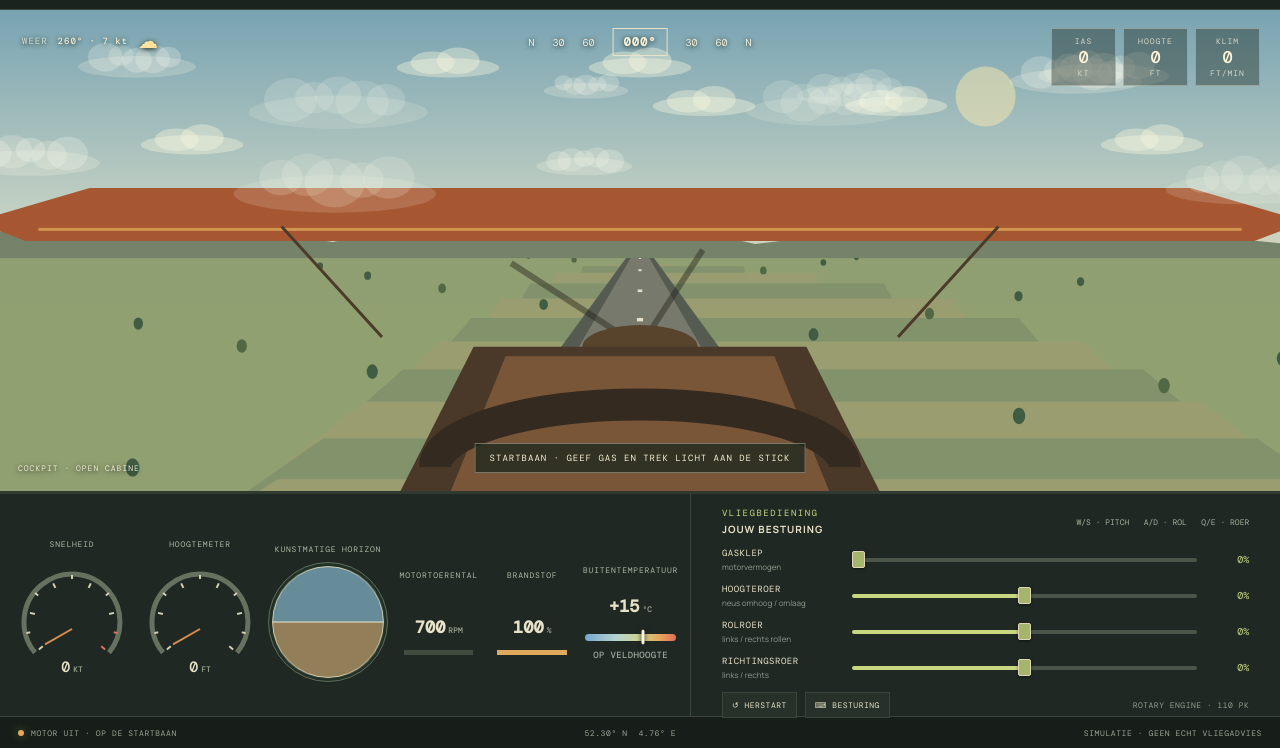
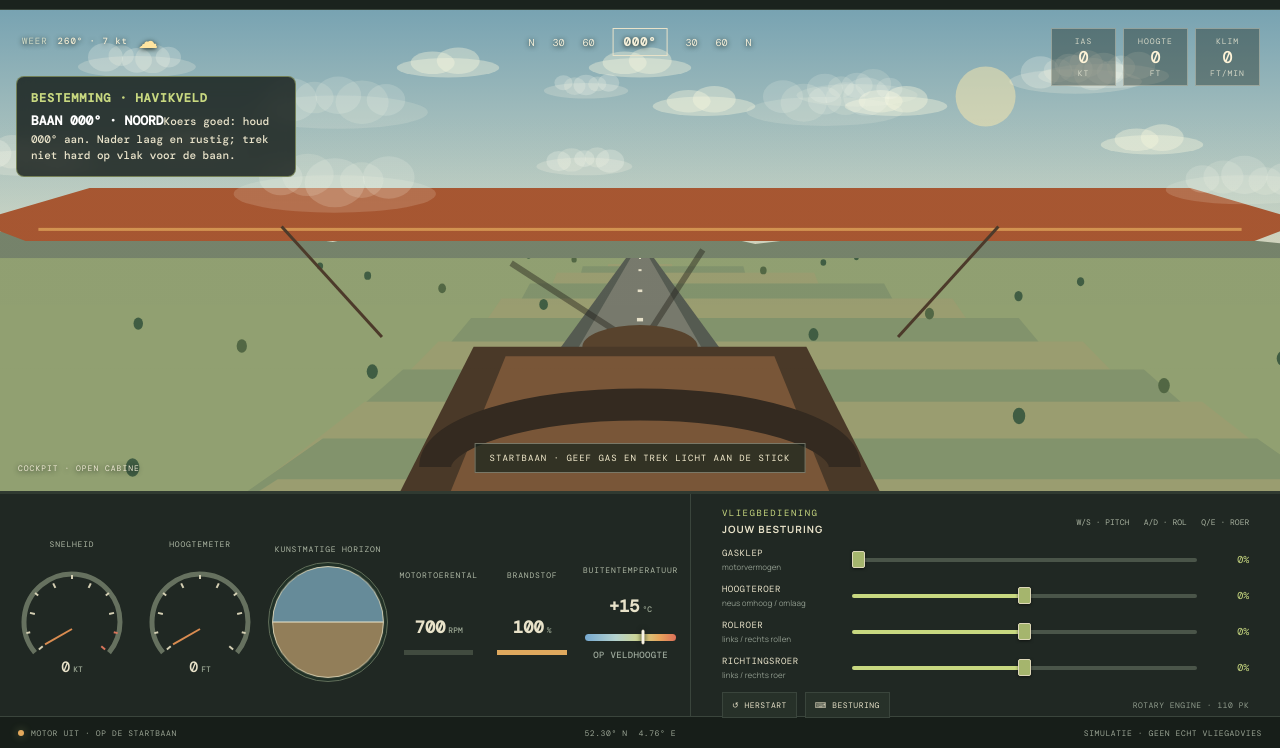
Before and after one commit to deshdeshdesh1818/hallo, a plain HTML site: page index.html in a window 1280 px wide. Shown: the part 52-800 px from the top of the page. Drawn offline with nearby package versions, Linux system fonts and the light colour scheme; animation ran at ten frames a second.

Commit message:
Add Havikveld refuelling and landing guidance

```diff
--- /dev/null
+++ b/airport.css
@@ -0,0 +1 @@
+#airportGuide{position:absolute;z-index:5;top:66px;left:16px;width:min(280px,calc(100% - 32px));padding:12px 14px;border:1px solid rgba(200,216,128,.45);border-radius:8px;background:rgba(20,27,24,.82);color:var(--paper);font:500 11px/1.5 'DM Mono',monospace;backdrop-filter:blur(8px);pointer-events:none}#airportGuide strong{display:block;color:var(--lime);font-size:12px;letter-spacing:.07em;margin-bottom:4px}#airportGuide .airport-course{color:#fff;font-size:13px;font-weight:700}#refuelButton{position:absolute;z-index:7;left:50%;bottom:54px;transform:translateX(-50%);padding:11px 16px;border:1px solid var(--lime);border-radius:7px;background:#202823;color:var(--paper);font:700 11px 'DM Mono',monospace;letter-spacing:.04em;cursor:pointer;box-shadow:0 6px 20px #0005}#refuelButton:hover,#refuelButton:focus-visible{background:#34402b;outline:2px solid var(--lime);outline-offset:2px}#refuelButton[hidden]{display:none}@media(max-width:600px){#airportGuide{top:58px;font-size:10px}#refuelButton{bottom:42px;width:max-content;max-width:calc(100% - 24px)}}
--- /dev/null
+++ b/airport.js
@@ -0,0 +1,74 @@
+(() => {
+  'use strict';
+  const view = document.getElementById('view');
+  if (!view) return;
+
+  const guide = document.createElement('aside');
+  guide.id = 'airportGuide';
+  guide.setAttribute('aria-live', 'polite');
+  guide.innerHTML = '<strong>BESTEMMING · HAVIKVELD</strong><span class="airport-course">BAAN 000° · NOORD</span><span id="airportInstruction">Houd koers 000° en vlieg rechtuit naar het veld.</span>';
+  view.appendChild(guide);
+
+  const refuel = document.createElement('button');
+  refuel.id = 'refuelButton';
+  refuel.type = 'button';
+  refuel.hidden = true;
+  refuel.textContent = '⛽ TANKEN OP HAVIKVELD';
+  refuel.setAttribute('aria-label', 'Tank het vliegtuig op Havikveld en maak het klaar voor de volgende vlucht');
+  view.appendChild(refuel);
+
+  const instruction = document.getElementById('airportInstruction');
+  const heading = document.getElementById('headingReadout');
+  const altitude = document.getElementById('hudAltitude');
+  const status = document.getElementById('statusText');
+  const fuelValue = document.getElementById('fuelValue');
+  const fuelMeter = document.getElementById('fuelMeter');
+  const throttle = document.getElementById('throttle');
+  let landedAtField = false;
+
+  function updateGuide() {
+    const statusText = status?.textContent || '';
+    const landed = statusText.includes('LANDING · KLAAR OM OPNIEUW TE STARTEN');
+    const fuel = Number((fuelValue?.textContent || '0').replace(',', '.')) || 0;
+    const currentHeading = Number.parseInt(heading?.textContent || '0', 10) || 0;
+    const feet = Number((altitude?.textContent || '0').replace(/[,.\s]/g, '')) || 0;
+    refuel.hidden = !landed;
+    if (landed) {
+      landedAtField = true;
+      instruction.textContent = fuel < 99 ? `Je staat op de baan. Er is ${Math.round(fuel)}% brandstof over; tank hier voor je volgende vlucht.` : 'Je staat op de baan. Je tank is al vol.';
+      return;
+    }
+    if (statusText.includes('VLUCHT BEËINDIGD')) {
+      instruction.textContent = 'Vlucht beëindigd. Herstart en volg daarna de koersaanwijzing.';
+      landedAtField = false;
+      return;
+    }
+    if (landedAtField && !statusText.includes('TAXI') && !statusText.includes('MOTOR DRAAIT')) landedAtField = false;
+    const delta = ((360 - currentHeading + 540) % 360) - 180;
+    const turn = Math.abs(delta) < 7 ? 'Koers goed: houd 000° aan.' : `Draai ${delta > 0 ? 'rechts' : 'links'} naar 000° (ongeveer ${Math.abs(Math.round(delta))}°).`;
+    if (feet > 500) {
+      instruction.textContent = `${turn} Daal geleidelijk richting 300–500 ft en houd de baan in zicht.`;
+    } else if (feet > 120) {
+      instruction.textContent = `${turn} Blijf uitgelijnd met de baan en daal rustig verder.`;
+    } else {
+      instruction.textContent = `${turn} Nader laag en rustig; trek niet hard op vlak voor de baan.`;
+    }
+  }
+  setInterval(updateGuide, 300);
+
+  refuel.addEventListener('click', () => {
+    if (refuel.hidden) return;
+    // On-field reset is the simulator's ground-service turn-around: the plane remains at Havikveld.
+    const resetButton = document.getElementById('resetButton');
+    if (!resetButton) return;
+    resetButton.click();
+    window.setTimeout(() => {
+      if (fuelValue) fuelValue.textContent = '100';
+      if (fuelMeter) fuelMeter.style.width = '100%';
+      refuel.hidden = true;
+      landedAtField = false;
+      instruction.textContent = 'Tank gevuld. Havikveld is klaar voor vertrek; volg baan 000°.';
+      updateGuide();
+    }, 0);
+  });
+})();
--- a/index.html
+++ b/index.html
@@ -8,6 +8,7 @@
   <link rel="stylesheet" href="styles.css">
   <link rel="stylesheet" href="weather.css">
   <link rel="stylesheet" href="engine-enhancements.css">
+  <link rel="stylesheet" href="airport.css">
 </head>
 <body>
   <main class="simulator" aria-label="Havik tweedekker-vluchtsimulator">
@@ -48,7 +49,7 @@
         <label class="control-row" for="throttle"><span><b>GASKLEP</b><small>motorvermogen</small></span><input id="throttle" type="range" min="0" max="100" value="0"><output id="throttleOut">0%</output></label>
         <label class="control-row" for="elevator"><span><b>HOOGTEROER</b><small>neus omhoog / omlaag</small></span><input id="elevator" type="range" min="-100" max="100" value="0"><output id="elevatorOut">0%</output></label>
         <label class="control-row" for="aileron"><span><b>ROLROER</b><small>links / rechts rollen</small></span><input id="aileron" type="range" min="-100" max="100" value="0"><output id="aileronOut">0%</output></label>
-        <label class="control-row" for="rudder"><span><b>RICHTINGSROER</b><small>links / rechts</small></span><input id="rudder" type="range" min="-100" max="100" value="0"><output id="rudderOut">0%</output></label>
+        <label class="control-row" for="rudder"><span><b>RICHTINGSROER</b><small>links / rechts roer</small></span><input id="rudder" type="range" min="-100" max="100" value="0"><output id="rudderOut">0%</output></label>
         <div class="action-row"><button id="resetButton" class="secondary-button" type="button">↺ HERSTART</button><button id="helpButton" class="secondary-button" type="button" aria-expanded="false">⌨ BESTURING</button><span class="fuel-note">ROTARY ENGINE · 110 PK</span></div>
         <div class="help-popover" id="helpPopover" hidden><b>Besturing</b><span><kbd>W</kbd>/<kbd>S</kbd> hoogte · <kbd>A</kbd>/<kbd>D</kbd> rol · <kbd>Q</kbd>/<kbd>E</kbd> roer</span><span><kbd>Shift</kbd>/<kbd>Ctrl</kbd> gas · <kbd>V</kbd> camera · <kbd>Spatie</kbd> pauze</span><span>Je kunt ook de schuifregelaars of touchbediening gebruiken.</span></div>
       </div>
@@ -59,5 +60,6 @@
   <script src="weather.js"></script>
   <script src="engine-enhancements.js"></script>
   <script src="thermometer.js"></script>
+  <script src="airport.js"></script>
 </body>
 </html>
```
